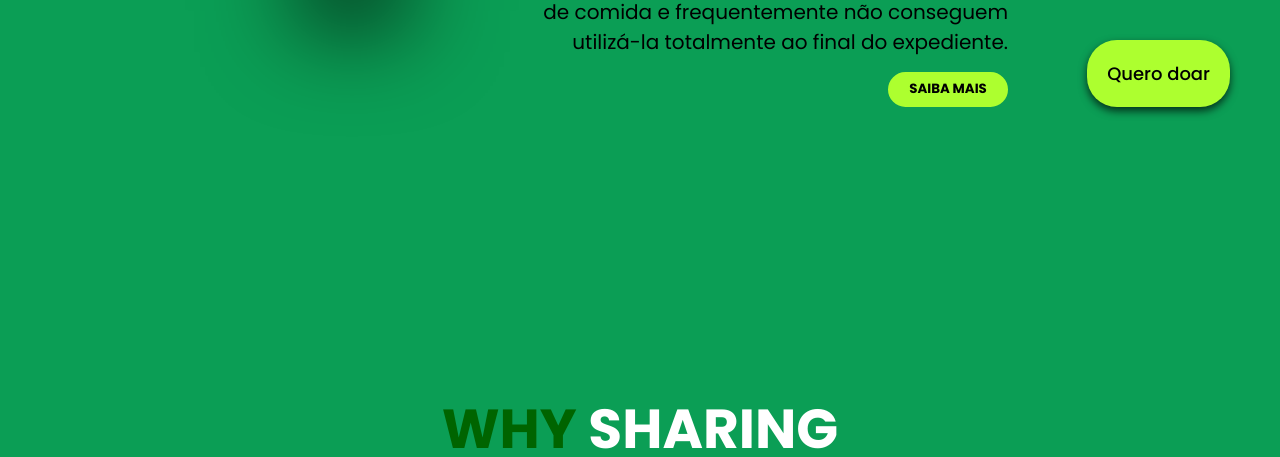
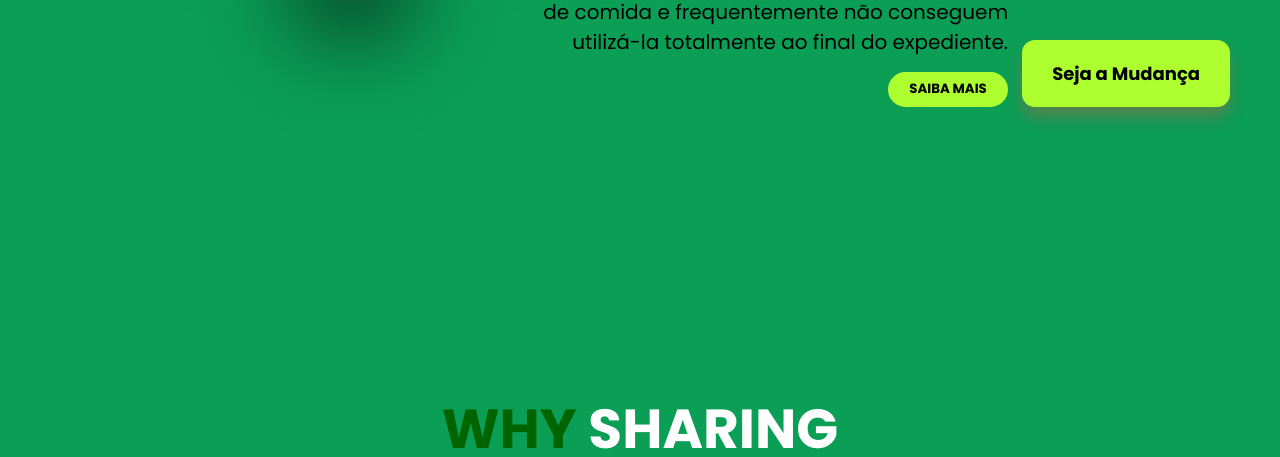
Before and after one commit to Dudu1377/TCC, a plain HTML site: page index.html in a window 1280 px wide. Shown: the part 643-1100 px from the top of the page. Drawn offline with nearby package versions, Linux system fonts and the light colour scheme.

Commit message:
adicionei efeito em alguns botões e o botao de doar

```diff
--- a/index.css
+++ b/index.css
@@ -185,20 +185,23 @@
 }*/
                                             /*CSS pagina normal*/
 .Donation{
-    font-weight: 500;
+    font-weight:bold;
     position: fixed;
     bottom: 50px;
     right: 50px;
     color: black;
-    padding: 20px;
-    border-radius: 30px;
+    padding: 20px 30px;
+    border-radius: 13px;
     cursor: pointer;
     z-index: 1;
     background-color: greenyellow;
-    box-shadow: 0 4px 8px rgba(0, 0, 0, 0.7);
+    transition: all 0.3s ease;
+    box-shadow: 0 10px 15px rgba(255, 68, 68, 0.3);
 }
 .Donation:hover{
-        background-color: rgb(114, 185, 8);
+    background-color: #a0252f;
+    transform: translateY(-8px);
+    box-shadow: 0 6px 20px rgba(255, 68, 68, 0.4);
     }
 a:visited {
     color: black;
@@ -252,10 +255,14 @@ nav {
 
 .Login img {
     width: 60px;
-    /* Tamanho do ícone de login */
     cursor: pointer;
-    /* Cursor de ponteiro */
     padding-bottom: 10px;
+    transition: transform 0.3s ease;
+}
+
+.Login img:hover {
+    transform: translateY(-4px);
+    width: 60px;
 }
 
 .nav-links {
--- a/index.html
+++ b/index.html
@@ -42,7 +42,7 @@
         </nav>
     </header>
     <div class="Donation">
-        Quero doar
+        Seja a Mudança
     </div>
     <section class="container" id="container">
         <div class="pop-up-container">
```
